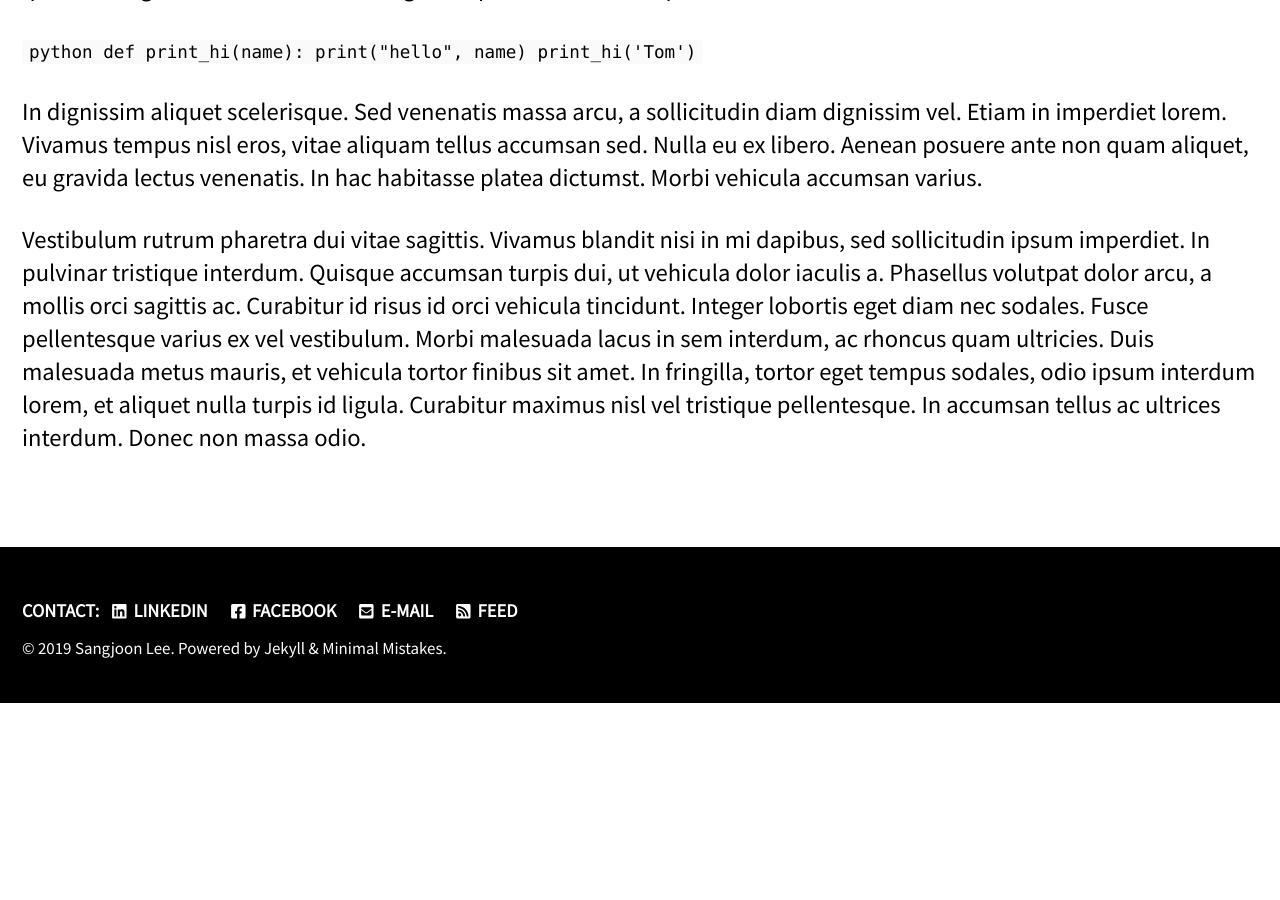
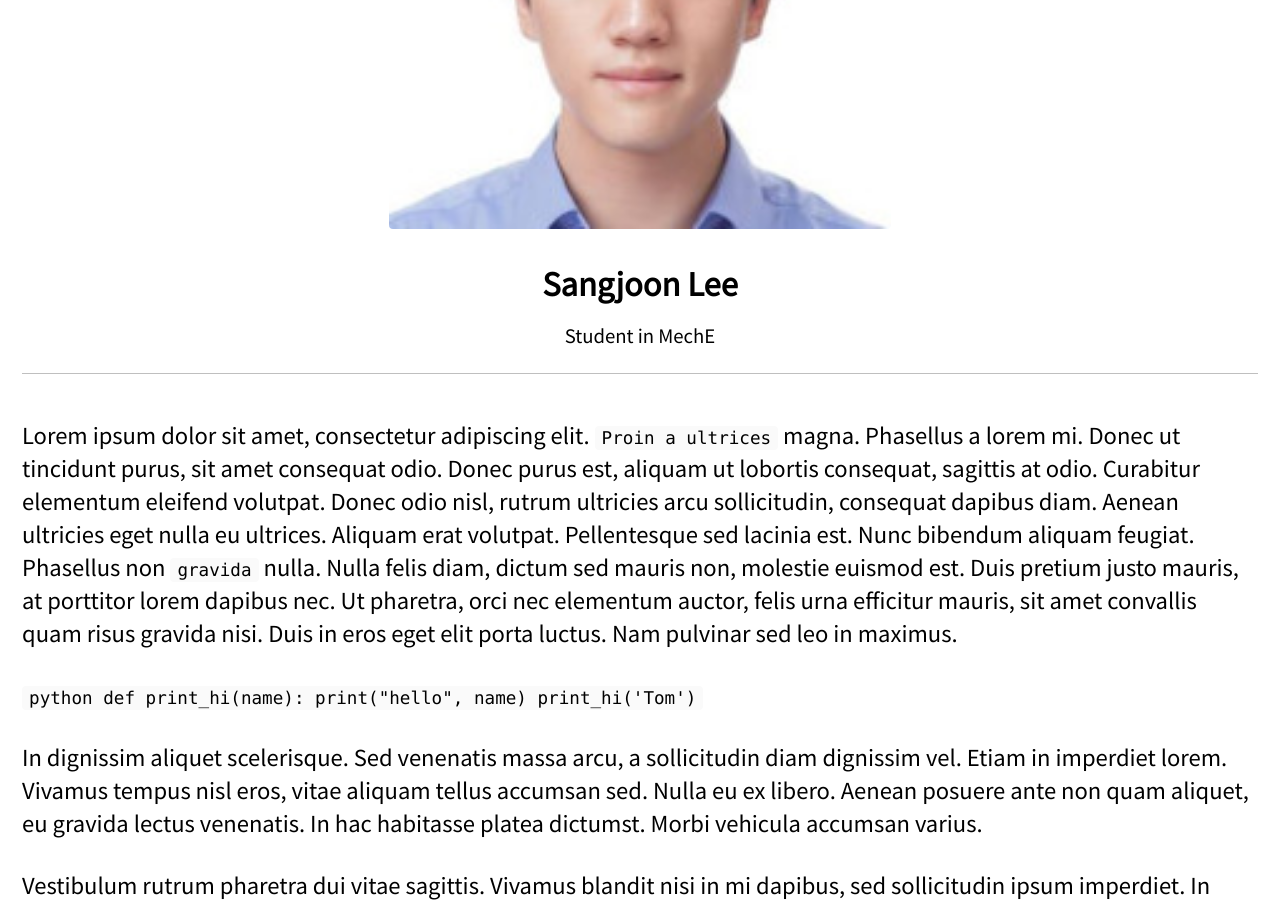
Before and after one commit to jun9303/jun9303.github.io, a Jekyll site: the page built from _pages/about.md, in a window 1280 px wide and 900 px high, scrolled down 619 px. Built offline with Jekyll 4.4.1, drawn with Linux system fonts in a browser that asks for light colours; cached includes are drawn as plain includes; nearby versions of some CDN libraries; before the commit the page ends 1322 px from its top, so only the background shows below that.

Commit message:
Signed-off-by: SJ <jun9303@gmail.com>

```diff
--- a/_pages/about.md
+++ b/_pages/about.md
@@ -13,7 +13,7 @@ feature_row:
     excerpt: "Student in MechE"
 ---
 
-{% include feature_row id="intro" type="center" %}
+{% include feature_row type="center" %}
 
 Lorem ipsum dolor sit amet, consectetur adipiscing elit. `Proin a ultrices` magna. Phasellus a lorem mi. Donec ut tincidunt purus, sit amet consequat odio. Donec purus est, aliquam ut lobortis consequat, sagittis at odio. Curabitur elementum eleifend volutpat. Donec odio nisl, rutrum ultricies arcu sollicitudin, consequat dapibus diam. Aenean ultricies eget nulla eu ultrices. Aliquam erat volutpat. Pellentesque sed lacinia est. Nunc bibendum aliquam feugiat. Phasellus non `gravida` nulla. Nulla felis diam, dictum sed mauris non, molestie euismod est. Duis pretium justo mauris, at porttitor lorem dapibus nec. Ut pharetra, orci nec elementum auctor, felis urna efficitur mauris, sit amet convallis quam risus gravida nisi. Duis in eros eget elit porta luctus. Nam pulvinar sed leo in maximus.
 
```
